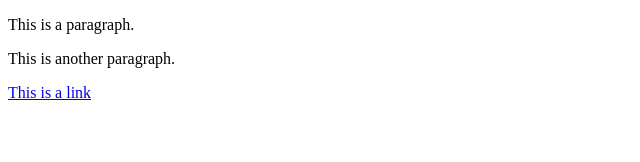
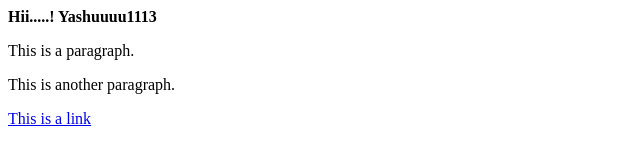
Before and after one commit to BhadsaleA/AWS1, a plain HTML site: page index.html in a window 1280 px wide. Shown: the whole page, without its empty margins (0-640 px from the left). Drawn offline with Linux system fonts and the light colour scheme.

Commit message:
modified

```diff
--- a/index.html
+++ b/index.html
@@ -1,7 +1,7 @@
 <!DOCTYPE html>
 <html>
 <body>
-
+<B> Hii.....! Yashuuuu1113 </B>
 <p>This is a paragraph.</p>
 <p>This is another paragraph.</p>
 <a href="first.html">This is a link</a>
```
